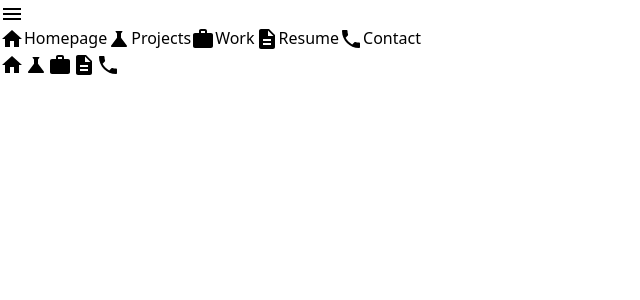
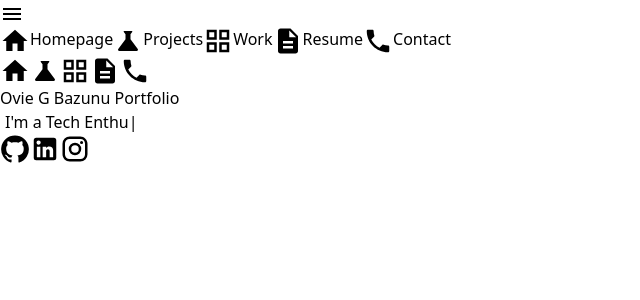
Before and after one commit to KingGift17/oviebazunuportfolio, a React (Vite) app: page / in a window 1280 px wide. Both pictures are taken after a click on the element 12 px from the left and 12 px from the top of the page. Shown: the top 300 px of the page, without its empty margins (0-640 px from the left). Built offline with nearby package versions, Linux system fonts and the light colour scheme.

Commit message:
started homepage included some animation

```diff
--- a/package.json
+++ b/package.json
@@ -15,7 +15,9 @@
     "@mui/icons-material": "^5.14.12",
     "@mui/material": "^5.14.12",
     "react": "^18.2.0",
-    "react-dom": "^18.2.0"
+    "react-dom": "^18.2.0",
+    "react-router-dom": "^6.16.0",
+    "react-type-animation": "^3.2.0"
   },
   "devDependencies": {
     "@types/react": "^18.2.15",
--- a/src/App.jsx
+++ b/src/App.jsx
@@ -2,11 +2,13 @@ import { useState } from "react";
 import Sidebar from "./components/Sidebar";
 
 import "./App.css";
+import Homepage from "./components/Homepage";
 
 function App() {
   return (
     <div>
       <Sidebar />
+      <Homepage />
     </div>
   );
 }
--- /dev/null
+++ b/src/components/Homepage.jsx
@@ -0,0 +1,54 @@
+import React from "react";
+import { TypeAnimation } from "react-type-animation";
+import GitHubIcon from "@mui/icons-material/GitHub";
+import LinkedInIcon from "@mui/icons-material/LinkedIn";
+import InstagramIcon from "@mui/icons-material/Instagram";
+import { Link } from "react-router-dom";
+
+const Homepage = () => {
+  return (
+    <div id="homepage">
+      <div className="w-full h-screen object-cover object-left">
+        <div className="max-w-[700px] m-auto h-full w-full flex flex-col justify-center lg:items-start items-center">
+          <h1 className="sm: text-5xl text-4xl font-bold text-gray-800">
+            Ovie G Bazunu Portfolio
+          </h1>
+          <h2 className="flex sm:text-3xl text-2xl pt-4 text-gray-800">
+            <TypeAnimation
+              sequence={[
+                "I'm a Front-End Developer",
+                2000,
+                "I'm a Programmer",
+                2000,
+                "I'm a Tech Enthusiast",
+                2000,
+              ]}
+              wrapper="span"
+              speed={40}
+              style={{
+                fontSize: "1em",
+                display: "inline-block",
+                paddingLeft: "5px",
+              }}
+              repeat={Infinity}
+            />
+          </h2>
+          <div>
+            <a href="https://github.com/KingGift17" target="_blank">
+              <GitHubIcon sx={{ fontSize: 30, cursor: "pointer" }} />
+            </a>
+            <a
+              href="https://www.linkedin.com/in/ovie-g-bazunu/"
+              target="_blank"
+            >
+              <LinkedInIcon sx={{ fontSize: 30, cursor: "pointer" }} />
+            </a>
+            <InstagramIcon sx={{ fontSize: 30, cursor: "pointer" }} />
+          </div>
+        </div>
+      </div>
+    </div>
+  );
+};
+
+export default Homepage;
--- a/src/components/Sidebar.jsx
+++ b/src/components/Sidebar.jsx
@@ -2,7 +2,7 @@ import React, { useState } from "react";
 import MenuIcon from "@mui/icons-material/Menu";
 import HomeIcon from "@mui/icons-material/Home";
 import ScienceIcon from "@mui/icons-material/Science";
-import WorkIcon from "@mui/icons-material/Work";
+import GridViewIcon from "@mui/icons-material/GridView";
 import DescriptionIcon from "@mui/icons-material/Description";
 import PhoneIcon from "@mui/icons-material/Phone";
 
@@ -23,76 +23,76 @@ const Sidebar = () => {
       {nav ? (
         <div className="fixed w-full h-screen bg-[#353278] flex flex-col p-5 justify-center items-center z-20">
           <a
-            href="Homepage"
+            href="#homepage"
             className="w-[75%] flex justify-center items-center rounded-full shadow-lg bg-gray-200 shadow-gray-500 m-2 p-4 cursor-pointer hover:scale-110 ease-in duration-200"
           >
-            <HomeIcon size={20} />
+            <HomeIcon sx={{ fontSize: 30 }} />
             <span className="pl-4">Homepage</span>
           </a>
           <a
-            href="Homepage"
+            href="#project"
             className="w-[75%] flex justify-center items-center rounded-full shadow-lg bg-gray-200 shadow-gray-500 m-2 p-4 cursor-pointer hover:scale-110 ease-in duration-200"
           >
-            <ScienceIcon size={20} />
+            <ScienceIcon sx={{ fontSize: 30 }} />
             <span className="pl-4">Projects</span>
           </a>
           <a
-            href="Homepage"
+            href="#work"
             className="w-[75%] flex justify-center items-center rounded-full shadow-lg bg-gray-200 shadow-gray-500 m-2 p-4 cursor-pointer hover:scale-110 ease-in duration-200"
           >
-            <WorkIcon size={20} />
+            <GridViewIcon sx={{ fontSize: 30 }} />
             <span className="pl-4">Work</span>
           </a>
           <a
-            href="Homepage"
+            href="resume"
             className="w-[75%] flex justify-center items-center rounded-full shadow-lg bg-gray-200 shadow-gray-500 m-2 p-4 cursor-pointer hover:scale-110 ease-in duration-200"
           >
-            <DescriptionIcon size={20} />
+            <DescriptionIcon sx={{ fontSize: 30 }} />
             <span className="pl-4">Resume</span>
           </a>
           <a
-            href="Homepage"
+            href="#contact"
             className="w-[75%] flex justify-center items-center rounded-full shadow-lg bg-gray-200 shadow-gray-500 m-2 p-4 cursor-pointer hover:scale-110 ease-in duration-200"
           >
-            <PhoneIcon size={20} />
+            <PhoneIcon sx={{ fontSize: 30 }} />
             <span className="pl-4">Contact</span>
           </a>
         </div>
       ) : (
-        <div>NOT HOME</div>
+        <div></div>
       )}
 
       <div className="md:block hidden fixed top-[25%] z-10">
         <div className="flex flex-col">
           <a
-            href="Homepage"
-            className="rounded-full shadow-lg shadow-gray-500 bg-[#353278] text-[white] m-2 p-4 cursor-pointer hover:scale-110"
+            href="#homepage"
+            className="rounded-full shadow-lg shadow-gray-500 bg-[#353278] text-[white] m-2 p-4 cursor-pointer hover:scale-110 ease-in duration-150"
           >
-            <HomeIcon />
+            <HomeIcon sx={{ fontSize: 30 }} />
           </a>
           <a
-            href="Homepage"
-            className="rounded-full shadow-lg shadow-gray-500 bg-[#353278] text-[white] m-2 p-4 cursor-pointer hover:scale-110"
+            href="#projects"
+            className="rounded-full shadow-lg shadow-gray-500 bg-[#353278] text-[white] m-2 p-4 cursor-pointer hover:scale-110 ease-in duration-150"
           >
-            <ScienceIcon />
+            <ScienceIcon sx={{ fontSize: 30 }} />
           </a>
           <a
-            href="Homepage"
-            className="rounded-full shadow-lg shadow-gray-500 bg-[#353278] text-[white] m-2 p-4 cursor-pointer hover:scale-110"
+            href="#work"
+            className="rounded-full shadow-lg shadow-gray-500 bg-[#353278] text-[white] m-2 p-4 cursor-pointer hover:scale-110 ease-in duration-150"
           >
-            <WorkIcon />
+            <GridViewIcon sx={{ fontSize: 30 }} />
           </a>
           <a
-            href="Homepage"
-            className="rounded-full shadow-lg shadow-gray-500 bg-[#353278] text-[white] m-2 p-4 cursor-pointer hover:scale-110"
+            href="#resume"
+            className="rounded-full shadow-lg shadow-gray-500 bg-[#353278] text-[white] m-2 p-4 cursor-pointer hover:scale-110 ease-in duration-150"
           >
-            <DescriptionIcon />
+            <DescriptionIcon sx={{ fontSize: 30 }} />
           </a>
           <a
-            href="Homepage"
-            className="rounded-full shadow-lg shadow-gray-500 bg-[#353278] text-[white] m-2 p-4 cursor-pointer hover:scale-110"
+            href="#contact"
+            className="rounded-full shadow-lg shadow-gray-500 bg-[#353278] text-[white] m-2 p-4 cursor-pointer hover:scale-110 ease-in duration-150"
           >
-            <PhoneIcon />
+            <PhoneIcon sx={{ fontSize: 30 }} />
           </a>
         </div>
       </div>
```
Also changed, not shown: 1 other file (tests, documents, lock files or other folders).
